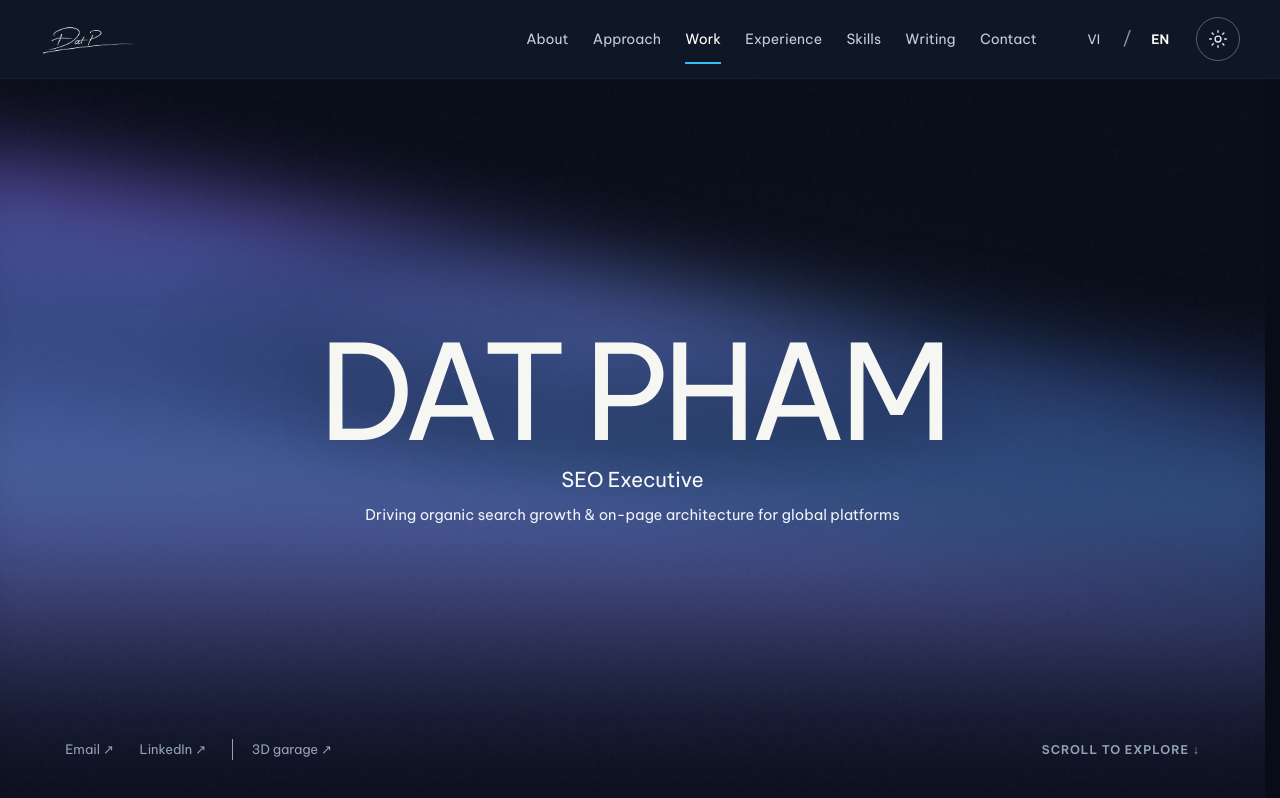
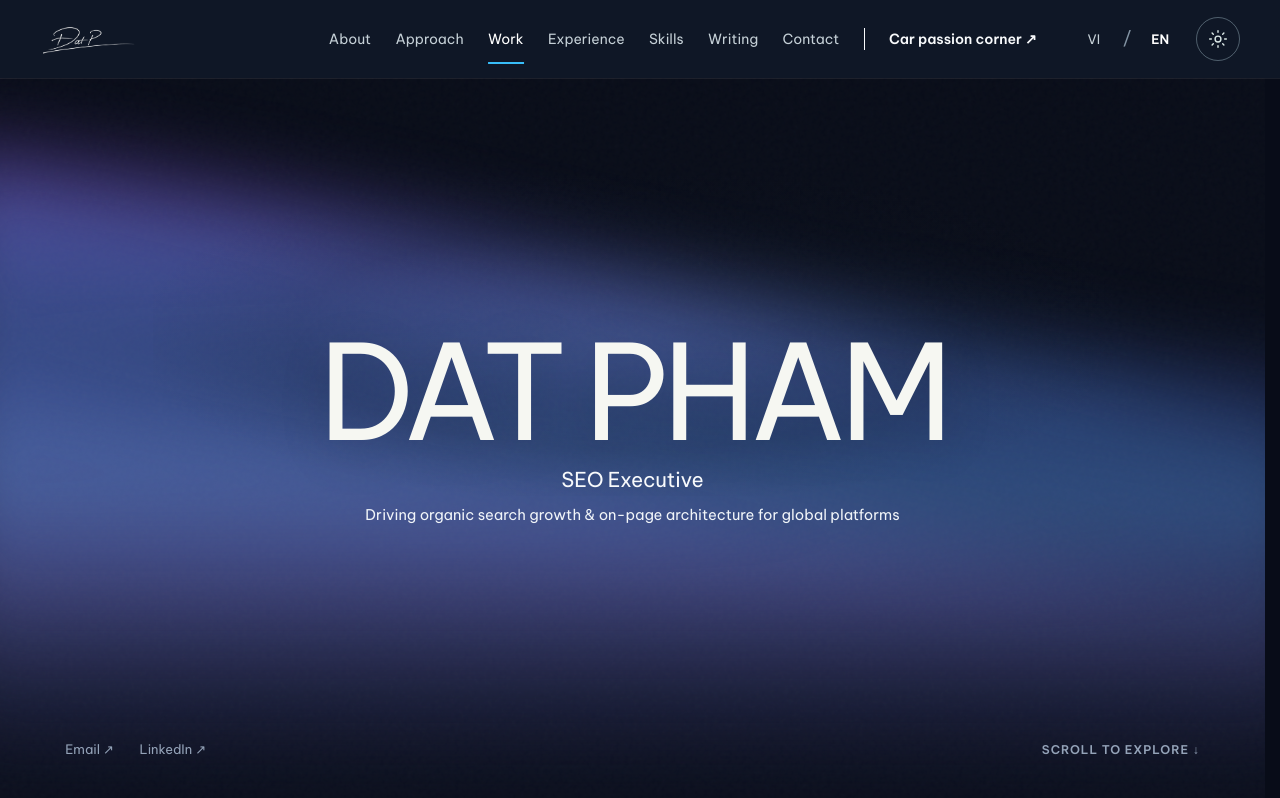
Before and after one commit to tiendatpham2014-max/pham-tien-dat-seo-portfolio, a Next.js app: page /en in a window 1280 px wide. Shown: the top 798 px of the page. Built offline with nearby package versions, Linux system fonts and the light colour scheme.

Commit message:
Move showcase link from hero to nav and rename to 'Góc đam mê xe'

```diff
--- a/src/components/sections/Hero.tsx
+++ b/src/components/sections/Hero.tsx
@@ -1,10 +1,9 @@
 "use client";
 
-import { useCopy, useSitePreferences } from "@/components/site-preferences";
+import { useCopy } from "@/components/site-preferences";
 
 export function Hero() {
   const words = useCopy();
-  const { language } = useSitePreferences();
   return (
     <section className="hero" id="top" aria-labelledby="hero-title">
       <div className="hero-waves-bg" aria-hidden="true">
@@ -24,7 +23,6 @@ export function Hero() {
           <div className="hero-social" aria-label={words.heroSocialAria}>
             <a href="mailto:tiendatpham2014@gmail.com">Email ↗</a>
             <a href="https://www.linkedin.com/in/ph%E1%BA%A1m-ti%E1%BA%BFn-%C4%91%E1%BA%A1t-b9a157444/" target="_blank" rel="noopener noreferrer">LinkedIn ↗</a>
-            <a className="hero-garage" href={language === "vi" ? "/showcase/bmw-m4-csl/" : "/en/showcase/bmw-m4-csl/"}>{words.heroGarage}</a>
           </div>
           <a className="hero-scroll-cue" href="#about">{words.scrollHint}</a>
         </div>
--- a/src/components/sections/Navigation.tsx
+++ b/src/components/sections/Navigation.tsx
@@ -15,6 +15,7 @@ export function Navigation({ isShowcase = false }: { isShowcase?: boolean }) {
   const { language, theme, changeLanguage, changeTheme } = useSitePreferences();
   const words = copy[language];
   const homeHref = language === "vi" ? "/" : "/en/";
+  const garageHref = language === "vi" ? "/showcase/bmw-m4-csl/" : "/en/showcase/bmw-m4-csl/";
   const sectionHref = (id: string) => isShowcase ? `${homeHref}#${id}` : `#${id}`;
   const languageHref = (next: Language) => isShowcase
     ? next === "vi" ? "/showcase/bmw-m4-csl/" : "/en/showcase/bmw-m4-csl/"
@@ -37,6 +38,7 @@ export function Navigation({ isShowcase = false }: { isShowcase?: boolean }) {
           </a>
           <nav className="desktop-nav" id="desktop-nav" aria-label={words.navigation}>
             {links.map(([id, key]) => <a href={sectionHref(id)} key={id}>{words[key]}</a>)}
+            <a className="nav-garage" href={garageHref}>{words.heroGarage}</a>
             <span className="nav-indicator" aria-hidden="true" />
           </nav>
           <div className="header-actions">
@@ -56,6 +58,7 @@ export function Navigation({ isShowcase = false }: { isShowcase?: boolean }) {
       <div className="menu-backdrop" id="menu-backdrop" hidden />
       <nav className="mobile-nav" id="mobile-nav" aria-label={words.mobileNavigation} inert>
         {links.map(([id, key]) => <a href={sectionHref(id)} key={id}>{words[key]}</a>)}
+        <a className="nav-garage" href={garageHref}>{words.heroGarage}</a>
       </nav>
     </>
   );
--- a/src/content/portfolio.ts
+++ b/src/content/portfolio.ts
@@ -204,7 +204,7 @@ export const copy = {
     footerAuthor: "Trang tác giả ↗",
     backTop: "Về đầu trang ↑",
 
-    heroGarage: "Garage 3D ↗",
+    heroGarage: "Góc đam mê xe ↗",
   },
   en: {
     skip: "Skip to content",
@@ -411,7 +411,7 @@ export const copy = {
     footerAuthor: "Author page ↗",
     backTop: "Back to top ↑",
 
-    heroGarage: "3D garage ↗",
+    heroGarage: "Car passion corner ↗",
   },
 } as const;
 
--- a/src/styles/10-navigation.css
+++ b/src/styles/10-navigation.css
@@ -167,6 +167,12 @@ html.no-js .brand{
 .desktop-nav a:hover,.desktop-nav a[aria-current="location"]{
   color:var(--ink)
 }
+.desktop-nav .nav-garage{
+  border-left:1px solid currentColor;
+  padding-left:clamp(15px,1.9vw,31px);
+  color:var(--ink);
+  font-weight:600
+}
 .nav-indicator{
   position:absolute;
   bottom:14px;
@@ -265,3 +271,8 @@ html.no-js .brand{
   font:400 32px/1.15 "Be Vietnam Pro","Segoe UI",sans-serif;
   letter-spacing:-.04em
 }
+.mobile-nav .nav-garage{
+  border-top:1px solid rgba(128,140,150,.35);
+  margin-top:10px;
+  padding-top:19px
+}
--- a/src/styles/220-editorial-composition.css
+++ b/src/styles/220-editorial-composition.css
@@ -71,8 +71,6 @@ html[data-theme="light"] .hero .hero-tagline {
   text-decoration: none;
   transition: color .2s;
 }
-
-.hero-social .hero-garage { border-left: 1px solid currentColor; padding-left: clamp(14px, 1.5vw, 20px); }
 
 .hero-social a:hover {
   color: var(--accent);
```
Also changed, not shown: 1 other file (tests, documents, lock files or other folders).
